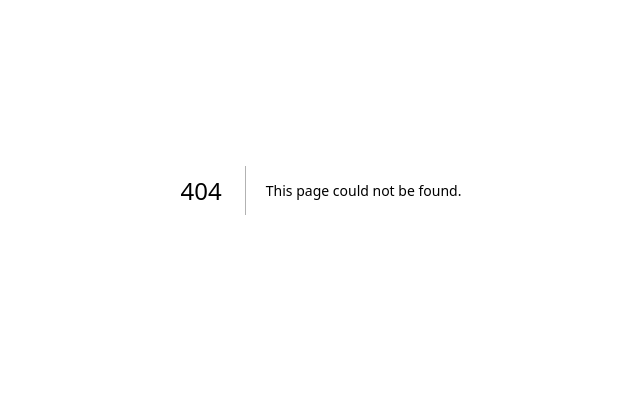
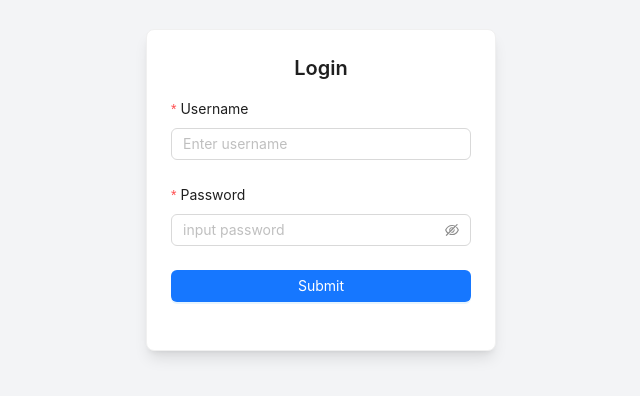
Before and after one commit to Rahulghimire/Forest-App-Next-Js-Django, a Next.js app: page /login in a window 1280 px wide. Before the commit this address had no page. Shown: the part 210-606 px from the top of the page, without its empty margins (319-959 px from the left). Built offline with nearby package versions, Linux system fonts and the light colour scheme; what @ant-design/nextjs-registry would draw is missing.

Commit message:
chnages in ui

```diff
--- /dev/null
+++ b/app/dashboard/page.tsx
@@ -0,0 +1,9 @@
+export default function Dashboard() {
+  return (
+    <div className="font-sans grid grid-rows-[20px_1fr_20px] items-center justify-items-center min-h-screen p-8 pb-20 gap-16 sm:p-20">
+      <main className="flex flex-col gap-[32px] row-start-2 items-center sm:items-start">
+        This is a Dashboard Page
+      </main>
+    </div>
+  );
+}
--- /dev/null
+++ b/app/login/page.tsx
@@ -0,0 +1,53 @@
+"use client";
+import { EyeInvisibleOutlined, EyeTwoTone } from "@ant-design/icons";
+import { Button, Card, Form, Input } from "antd";
+import { useRouter } from "next/navigation";
+
+export default function Login() {
+  const [form] = Form.useForm();
+  const router = useRouter();
+
+  const handleSubmit = (values: any) => {
+    console.log(values);
+    router.push("/dashboard");
+  };
+
+  return (
+    <div className="flex items-center justify-center h-screen bg-gray-100">
+      <Card className="w-[350px] shadow-lg rounded-xl">
+        <h2 className="text-xl font-semibold mb-4 text-center">Login</h2>
+        <Form
+          form={form}
+          onFinish={handleSubmit}
+          layout="vertical"
+          autoComplete="off"
+        >
+          <Form.Item
+            name="username"
+            label="Username"
+            rules={[{ required: true, message: "Please input your username!" }]}
+          >
+            <Input placeholder="Enter username" />
+          </Form.Item>
+          <Form.Item
+            name="password"
+            label="Password"
+            rules={[{ required: true, message: "Please input your password!" }]}
+          >
+            <Input.Password
+              placeholder="input password"
+              iconRender={(visible) =>
+                visible ? <EyeTwoTone /> : <EyeInvisibleOutlined />
+              }
+            />
+          </Form.Item>
+          <Form.Item>
+            <Button type="primary" htmlType="submit" block>
+              Submit
+            </Button>
+          </Form.Item>
+        </Form>
+      </Card>
+    </div>
+  );
+}
--- a/package.json
+++ b/package.json
@@ -9,6 +9,7 @@
     "lint": "eslint"
   },
   "dependencies": {
+    "@ant-design/icons": "^6.0.0",
     "@ant-design/nextjs-registry": "^1.1.0",
     "antd": "^5.27.1",
     "next": "15.5.0",
```
Also changed, not shown: app/setup/page.tsx (added), 1 other file (tests, documents, lock files or other folders).
